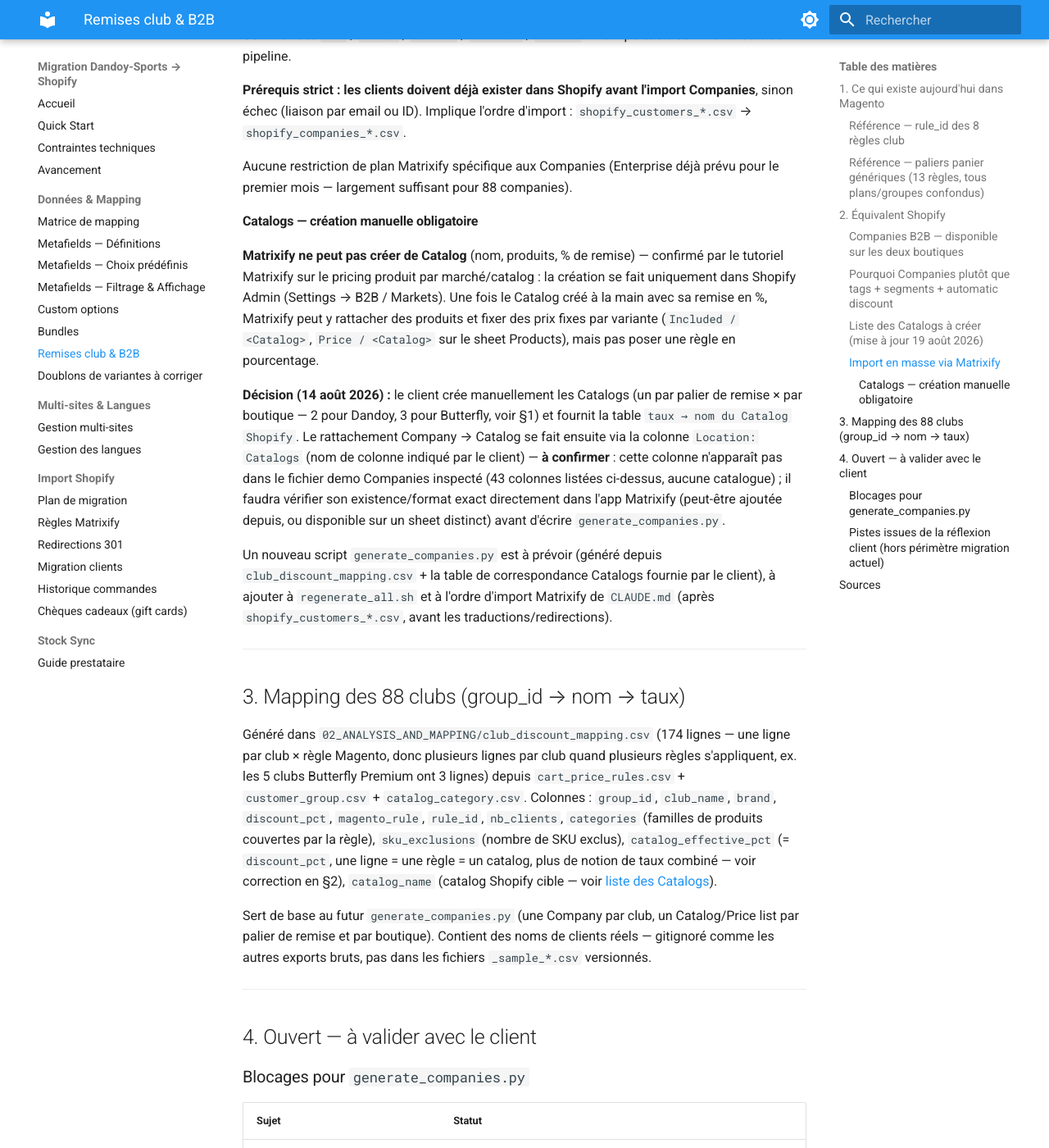
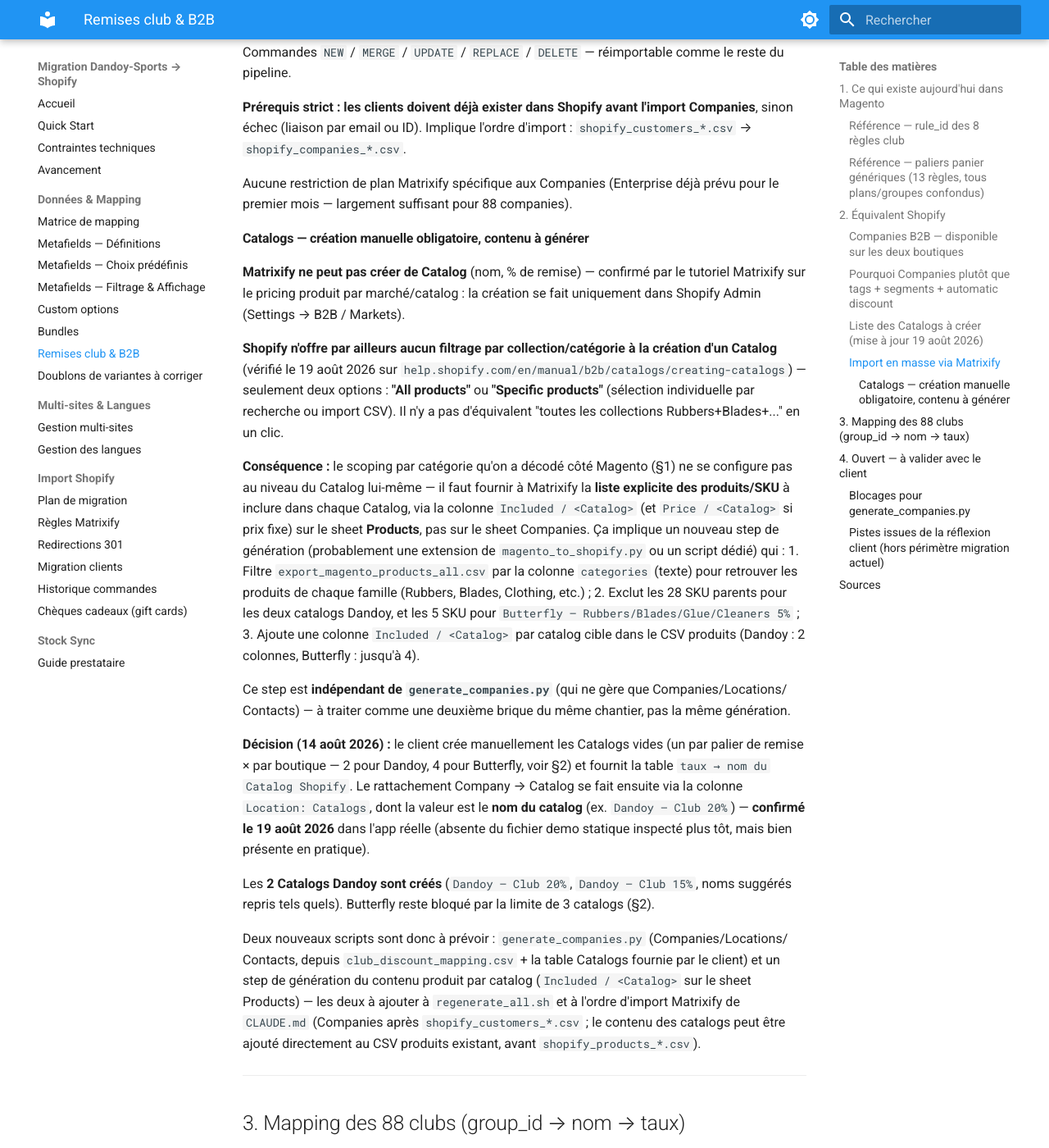
Before and after one commit to Webdigitales/dandoy-migration-2026, an MkDocs documentation site: the page built from 05_DOCS/mapping/club-b2b.md, in a window 1280 px wide and 1400 px high, scrolled down 8199 px. Shown: the whole window at 82% size. Built offline with MkDocs 1.6.1 and Material for MkDocs 9.7.7, drawn with Linux system fonts in a browser that asks for light colours; some of the changed text lies outside the part shown.

Commit message:
Resolve remaining Companies import blockers for Dandoy: catalogs, addresses, roles
Client created the two Dandoy Catalogs (Dandoy — Club 20%/15%) with the
suggested names, confirmed Matrixify's Location: Catalogs column takes the
catalog name directly, and confirmed Customer: Location Role accepts
"Ordering only" / "Location admin". Client also decided to import Company
locations/main contacts without address or main contact data, to be
completed manually after migration.

Dandoy side is now unblocked for generate_companies.py; Butterfly remains
blocked by the 4-vs-3 catalog limit.

Co-Authored-By: Claude Sonnet 5 <noreply@anthropic.com>

```diff
--- a/05_DOCS/mapping/club-b2b.md
+++ b/05_DOCS/mapping/club-b2b.md
@@ -191,14 +191,14 @@ scopée sur le segment) a été écartée après comparaison :
 
 ### Liste des Catalogs à créer (mise à jour 19 août 2026)
 
-| Boutique | Catalog | Remise | Catégories | # clubs |
-|---|---|---|---|---|
-| Dandoy-Sports | `Dandoy — Club 20%` | 20 % | Rubbers/Blades/Rackets/Clothing/Shoes/Luggages/Padel | 41 |
-| Dandoy-Sports | `Dandoy — Club 15%` | 15 % | Rubbers/Blades/Rackets/Clothing/Shoes/Luggages/Padel | 44 |
-| Butterfly TT | `Butterfly — Clothing/Shoes/Luggages 15%` | 15 % | Clothing, Shoes, Luggages | 49 |
-| Butterfly TT | `Butterfly — Clothing/Shoes/Luggages 10%` | 10 % | Clothing, Shoes, Luggages | 27 |
-| Butterfly TT | `Butterfly — Rubbers/Blades/Glue/Cleaners 5%` | 5 % | Rubbers, Blades, Glue, Cleaners | 5 |
-| Butterfly TT | `Butterfly — Robots 7%` | 7 % | Robots | 5 |
+| Boutique | Catalog | Remise | Catégories | # clubs | Statut |
+|---|---|---|---|---|---|
+| Dandoy-Sports | `Dandoy — Club 20%` | 20 % | Rubbers/Blades/Rackets/Clothing/Shoes/Luggages/Padel | 41 | ✅ Créé (19 août 2026) |
+| Dandoy-Sports | `Dandoy — Club 15%` | 15 % | Rubbers/Blades/Rackets/Clothing/Shoes/Luggages/Padel | 44 | ✅ Créé (19 août 2026) |
+| Butterfly TT | `Butterfly — Clothing/Shoes/Luggages 15%` | 15 % | Clothing, Shoes, Luggages | 49 | À créer — bloqué par la limite 3 catalogs |
+| Butterfly TT | `Butterfly — Clothing/Shoes/Luggages 10%` | 10 % | Clothing, Shoes, Luggages | 27 | À créer — bloqué par la limite 3 catalogs |
+| Butterfly TT | `Butterfly — Rubbers/Blades/Glue/Cleaners 5%` | 5 % | Rubbers, Blades, Glue, Cleaners | 5 | À créer — bloqué par la limite 3 catalogs |
+| Butterfly TT | `Butterfly — Robots 7%` | 7 % | Robots | 5 | À créer — bloqué par la limite 3 catalogs |
 
 **6 catalogs standards** (2 Dandoy + 4 Butterfly). Dandoy (Plus, illimité) n'a aucun
 problème. **Butterfly (Basic, max 3) dépasse la limite avec 4 catalogs** — voir décision à
@@ -230,28 +230,50 @@ Companies**, sinon échec (liaison par email ou ID). Implique l'ordre d'import :
 Aucune restriction de plan Matrixify spécifique aux Companies (Enterprise déjà prévu pour
 le premier mois — largement suffisant pour 88 companies).
 
-#### Catalogs — création manuelle obligatoire
+#### Catalogs — création manuelle obligatoire, contenu à générer
 
-**Matrixify ne peut pas créer de Catalog** (nom, produits, % de remise) — confirmé par le
-tutoriel Matrixify sur le pricing produit par marché/catalog : la création se fait
-uniquement dans Shopify Admin (Settings → B2B / Markets). Une fois le Catalog créé à la
-main avec sa remise en %, Matrixify peut y rattacher des produits et fixer des prix fixes
-par variante (`Included / <Catalog>`, `Price / <Catalog>` sur le sheet Products), mais pas
-poser une règle en pourcentage.
+**Matrixify ne peut pas créer de Catalog** (nom, % de remise) — confirmé par le tutoriel
+Matrixify sur le pricing produit par marché/catalog : la création se fait uniquement dans
+Shopify Admin (Settings → B2B / Markets).
 
-**Décision (14 août 2026) :** le client crée manuellement les Catalogs (un par palier de
-remise × par boutique — 2 pour Dandoy, 3 pour Butterfly, voir §1) et fournit la table
+**Shopify n'offre par ailleurs aucun filtrage par collection/catégorie à la création d'un
+Catalog** (vérifié le 19 août 2026 sur `help.shopify.com/en/manual/b2b/catalogs/creating-catalogs`)
+— seulement deux options : **"All products"** ou **"Specific products"** (sélection
+individuelle par recherche ou import CSV). Il n'y a pas d'équivalent "toutes les
+collections Rubbers+Blades+..." en un clic.
+
+**Conséquence :** le scoping par catégorie qu'on a décodé côté Magento (§1) ne se
+configure pas au niveau du Catalog lui-même — il faut fournir à Matrixify la **liste
+explicite des produits/SKU** à inclure dans chaque Catalog, via la colonne
+`Included / <Catalog>` (et `Price / <Catalog>` si prix fixe) sur le sheet **Products**, pas
+sur le sheet Companies. Ça implique un nouveau step de génération (probablement une
+extension de `magento_to_shopify.py` ou un script dédié) qui :
+1. Filtre `export_magento_products_all.csv` par la colonne `categories` (texte) pour
+   retrouver les produits de chaque famille (Rubbers, Blades, Clothing, etc.) ;
+2. Exclut les 28 SKU parents pour les deux catalogs Dandoy, et les 5 SKU pour
+   `Butterfly — Rubbers/Blades/Glue/Cleaners 5%` ;
+3. Ajoute une colonne `Included / <Catalog>` par catalog cible dans le CSV produits
+   (Dandoy : 2 colonnes, Butterfly : jusqu'à 4).
+
+Ce step est **indépendant de `generate_companies.py`** (qui ne gère que Companies/Locations/
+Contacts) — à traiter comme une deuxième brique du même chantier, pas la même génération.
+
+**Décision (14 août 2026) :** le client crée manuellement les Catalogs vides (un par palier
+de remise × par boutique — 2 pour Dandoy, 4 pour Butterfly, voir §2) et fournit la table
 `taux → nom du Catalog Shopify`. Le rattachement Company → Catalog se fait ensuite via la
-colonne `Location: Catalogs` (nom de colonne indiqué par le client) — **à confirmer** : cette
-colonne n'apparaît pas dans le fichier demo Companies inspecté (43 colonnes listées
-ci-dessus, aucune catalogue) ; il faudra vérifier son existence/format exact directement
-dans l'app Matrixify (peut-être ajoutée depuis, ou disponible sur un sheet distinct) avant
-d'écrire `generate_companies.py`.
+colonne `Location: Catalogs`, dont la valeur est le **nom du catalog** (ex.
+`Dandoy — Club 20%`) — **confirmé le 19 août 2026** dans l'app réelle (absente du fichier
+demo statique inspecté plus tôt, mais bien présente en pratique).
 
-Un nouveau script `generate_companies.py` est à prévoir (généré depuis
-`club_discount_mapping.csv` + la table de correspondance Catalogs fournie par le client), à
-ajouter à `regenerate_all.sh` et à l'ordre d'import Matrixify de `CLAUDE.md` (après
-`shopify_customers_*.csv`, avant les traductions/redirections).
+Les **2 Catalogs Dandoy sont créés** (`Dandoy — Club 20%`, `Dandoy — Club 15%`, noms
+suggérés repris tels quels). Butterfly reste bloqué par la limite de 3 catalogs (§2).
+
+Deux nouveaux scripts sont donc à prévoir : `generate_companies.py` (Companies/Locations/
+Contacts, depuis `club_discount_mapping.csv` + la table Catalogs fournie par le client) et
+un step de génération du contenu produit par catalog (`Included / <Catalog>` sur le sheet
+Products) — les deux à ajouter à `regenerate_all.sh` et à l'ordre d'import Matrixify de
+`CLAUDE.md` (Companies après `shopify_customers_*.csv` ; le contenu des catalogs peut être
+ajouté directement au CSV produits existant, avant `shopify_products_*.csv`).
 
 ---
 
@@ -280,11 +302,12 @@ les autres exports bruts, pas dans les fichiers `_sample_*.csv` versionnés.
 | Sujet | Statut |
 |---|---|
 | **Butterfly dépasse la limite de 3 catalogs (Basic)** | 4 catalogs nécessaires pour une fidélité complète (voir [liste](#liste-des-catalogs-à-créer-mise-à-jour-19-août-2026)) — décision à prendre : fusionner 2 catalogs (perte de fidélité sur 5 clubs) ou upgrade de plan |
-| **Table `taux → nom de Catalog`** | En cours — client crée les Catalogs manuellement dans Shopify Admin et fournira les noms |
-| **Colonne Matrixify `Location: Catalogs`** | À confirmer directement dans l'app (absente du fichier demo Companies inspecté) |
-| **Adresse par club** (`Location: Shipping/Billing Address`, `City`, `Zip`, `Country Code`) | Aucune donnée d'adresse club dans les exports Magento (seulement des adresses individuelles de membres) — à demander au client, ou import avec pays seul en attendant complément manuel |
-| **`Main Contact: Customer Email`** (contact principal par club) | Aucun signal exploitable dans les données — proposition : le client avec le plus d'historique de commandes dans le groupe, à valider |
-| **Valeurs exactes de `Customer: Location Role`** | Probablement `"Ordering only"` / `"Location admin"` (terminologie Shopify), non confirmées dans le fichier demo (colonne vide) — à vérifier avant génération |
+| **Génération du contenu produit par Catalog** (`Included / <Catalog>`) | Pas encore scripté — nouveau step à construire depuis `export_magento_products_all.csv` (colonne `categories`) + exclusions SKU, indépendant de `generate_companies.py` (voir ci-dessus) |
+| **Table `taux → nom de Catalog`** | ✅ Résolu côté Dandoy (19 août 2026) — les 2 Catalogs `Dandoy — Club 20%` / `Dandoy — Club 15%` créés manuellement avec les noms suggérés. Toujours en attente côté Butterfly (bloqué par la limite 3 catalogs, voir ci-dessus) |
+| **Colonne Matrixify `Location: Catalogs`** | ✅ Confirmé (19 août 2026) — colonne existe bien, valeur = nom du catalog (ex. `Dandoy — Club 20%`, `Dandoy — Club 15%`). Absente du fichier demo statique inspecté, mais présente dans l'app réelle |
+| **Adresse par club** (`Location: Shipping/Billing Address`, `City`, `Zip`, `Country Code`) | ✅ Résolu (19 août 2026) — décision du client : import sans adresse, complément manuel après migration |
+| **`Main Contact: Customer Email`** (contact principal par club) | ✅ Résolu (19 août 2026) — décision du client : import sans contact principal, complément manuel après migration |
+| **Valeurs exactes de `Customer: Location Role`** | ✅ Confirmé (19 août 2026) — deux valeurs autorisées selon la doc Matrixify : `"Ordering only"` et `"Location admin"` |
 
 ### Pistes issues de la réflexion client (hors périmètre migration actuel)
 
```
